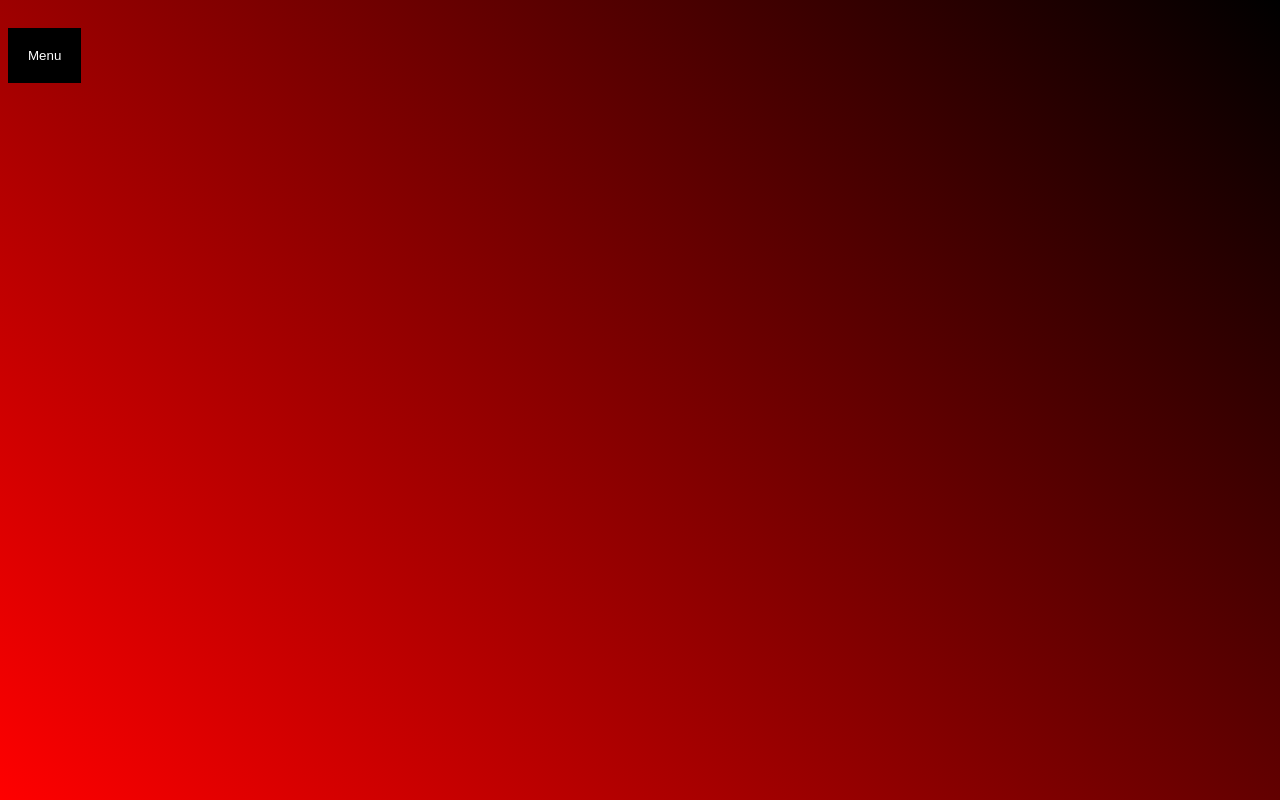
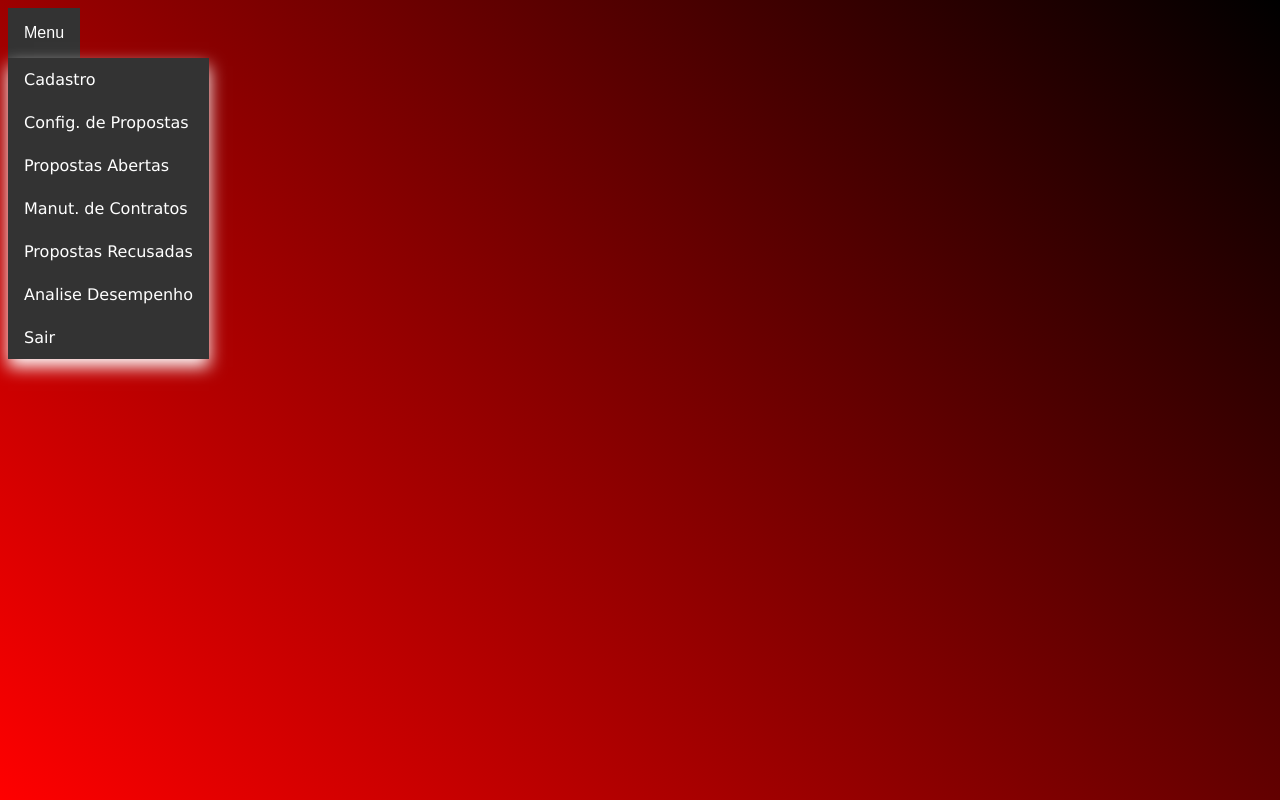
Before and after one commit to brsanttos/PAINELCONTRATOS, a plain HTML site: page home.html in a window 1280 px wide. Both pictures are taken after a click on the button "Menu". Drawn offline with Linux system fonts and the light colour scheme.

Commit message:
alterando parametros

```diff
--- a/cadastrocliente.css
+++ b/cadastrocliente.css
@@ -7,13 +7,38 @@ html{
     color: white;
 }
 
-.container {
-    display: center;
-    align-items: center;
-    justify-content: center;
-    width: 100%;
-    margin: 8px 0;
-  }
+.dropdown {
+  position: relative;
+}
+
+.mainmenubtn {
+  background-color: #333;
+  color: white;
+  padding: 16px;
+  font-size: 16px;
+  border: none;
+  cursor: pointer;
+}
+
+.dropdown-child {
+  display: none;
+  position: absolute;
+  background-color: #333;
+  min-width: 160px;
+  box-shadow: 0px 8px 16px 0px white;
+  z-index: 1;
+}
+
+.dropdown-child a {
+  color: white;
+  padding: 12px 16px;
+  text-decoration: none;
+  display: block;
+}
+
+.dropdown-click {
+  display: block;
+}
 
   input[type="text"],
   input[type="date"],
--- a/home.css
+++ b/home.css
@@ -1,37 +1,47 @@
+/* TAMANHO DA PAGINA */
+
 html{
     height: 100%;
+    }
 
-}
+/* PADRÃO PARA FONTE E FUNDO DAS TELAS */
+
 body{
     font-family: 'Lucida Sans', 'Lucida Sans Regular', 'Lucida Grande', 'Lucida Sans Unicode', Geneva, Verdana, sans-serif;
-    background-image: linear-gradient(45deg, red, black);}
+    background-image: linear-gradient(45deg, red, black);
+    }
+
+/* -STYLE- DO BOTAO **MENU** */
+
+.dropdown {
+    position: relative;
+    }
 
 .mainmenubtn {
-      background-color: rgb(0, 0, 0);
+    background-color: #333;
     color: white;
+    padding: 16px;
+    font-size: 16px;
     border: none;
     cursor: pointer;
-      padding:20px;
-      margin-top:20px;
     }
-  .mainmenubtn:hover {
-      background-color: black;
-      }
-  .dropdown {
-      position: relative;
-      display:inline-block;
-  }
+
 .dropdown-child {
     display: none;
-      background-color: black;
-      min-width: 200px;
+    position: absolute;
+    background-color: #333;
+    min-width: 160px;
+    box-shadow: 0px 8px 16px 0px white;
+    z-index: 1;
     }
+
 .dropdown-child a {
-      color: cornsilk;
-      padding: 20px;
+    color: white;
+    padding: 12px 16px;
     text-decoration: none;
     display: block;
     }
-  .dropdown:hover .dropdown-child {
+
+.dropdown-click {
     display: block;
     }
--- a/home.html
+++ b/home.html
@@ -4,22 +4,23 @@
         <meta charset="UTF -8">
         <meta http-equiv="X-UA-Compatible" content="IE-edge">
         <meta name="viewport" content="width-device-width, initial-scale=1.0">
+        <script src="navigation.js"></script>
         <link rel="stylesheet" type="text/css" href="home.css" media="screen" />
             <title>Home</title>
     </head>
 
     <body>
-
-        <div class="dropdown">
-            <button class="mainmenubtn">Menu</button>
-                <div class="dropdown-child">
+            <div class="dropdown">
+                <button class="mainmenubtn" onclick="toggleMenu()">Menu</button>
+                  <div class="dropdown-child" id="dropdown-menu">
+                    <a href="cadastrocliente.html">Cadastro</a>
                     <a href="#">Config. de Propostas</a>
                     <a href="#">Propostas Abertas</a>
-                    <a href="#">Manut. de Contratos</a>
+                    <a href="manutencaocontratos.html">Manut. de Contratos</a>
                     <a href="#">Propostas Recusadas</a>
                     <a href="#">Analise Desempenho</a>
                     <a href="index.html">Sair</a>
-                </div>
+                  </div>
 
     </body>
 
--- a/index.css
+++ b/index.css
@@ -1,9 +1,17 @@
+/* TAMANHO DA PAGINA */
+
+html{
+    height: 100%;
+    }
+
+/* PADRÃO PARA FONTE E FUNDO DAS TELAS */
+
 body{
     font-family: 'Lucida Sans', 'Lucida Sans Regular', 'Lucida Grande', 'Lucida Sans Unicode', Geneva, Verdana, sans-serif;
     background-image: linear-gradient(45deg, red, black);
-}
+    }
+
 div{
-            background-color: rgba(0, 0, 0, 0.9);
             text-align: center;
             position: absolute;
             top: 50%;
@@ -16,7 +24,7 @@ input{
             padding: 15px;
             border: none;
             outline: none;
-            font-size: 15px;
+            font-size: 20px;
             top: 50%;
             left: 50%}
 button{
@@ -29,3 +37,13 @@ button{
 button:hover{
             background-color:gray;
             cursor: pointer;}
+
+/* PERSONALIZAÇÃO LINK */
+
+a{
+    color:rgb(76, 106, 170);
+    text-decoration: none;
+    }
+    a:hover{
+    color: gray;
+    }
--- a/navigation.js
+++ b/navigation.js
@@ -16,3 +16,14 @@ function validateForm() {
         return false;
     }
 }
+
+// FUNÇÃO PARA ABRIR O MENU
+
+function toggleMenu() {
+    const dropdownMenu = document.getElementById("dropdown-menu");
+    if (dropdownMenu.style.display === "block") {
+      dropdownMenu.style.display = "none";
+    } else {
+      dropdownMenu.style.display = "block";
+    }
+  }
```
Also changed, not shown: cadastrocliente.html (+13 -0 lines), index.html (+4 -4 lines). Lines whose indentation alone changed are shown as unchanged.
